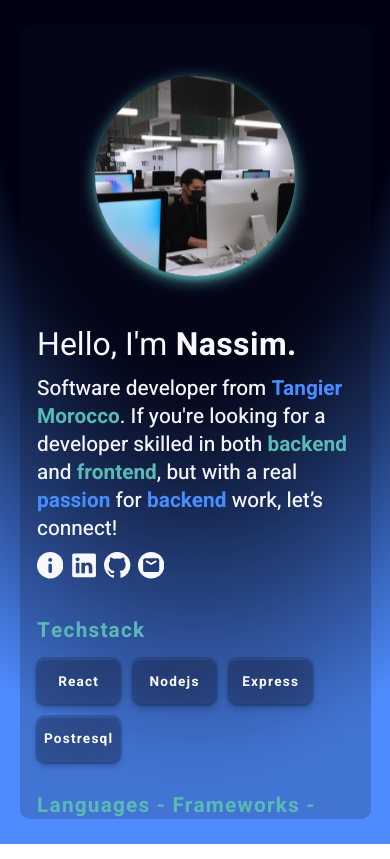
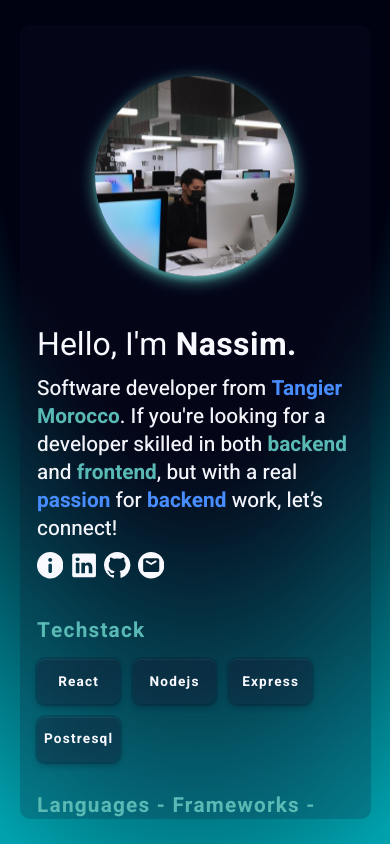
Before and after one commit to AchabNassim/portfolio, a React (Vite) app: page / in a window 390 px wide. Built offline with nearby package versions, Linux system fonts and the light colour scheme.

Commit message:
more mobile optimizations made

```diff
--- a/src/Background.jsx
+++ b/src/Background.jsx
@@ -41,11 +41,9 @@ function Background() {
         height: "100%",
         // background: "radial-gradient(90% 90% at 50% 0%, #000212 50%, #00a1ad 100%)"
       }}>
-        {window.innerWidth > 1200 && <>
           <Canvas style={{ position: "absolute", width: "100%", height: "100%" }}>
           <Stars radius={50} count={6000} factor={3.5} fade speed={2.5} />
           </Canvas>
-        </>}
       </div>
       </motion.section>
     </>
--- a/src/index.css
+++ b/src/index.css
@@ -16,7 +16,7 @@ body {
   height: 100vh;
   width: 100vw;
   overflow: hidden;
-  background-image: radial-gradient(150% 160% at 50% 0%, #000212 50%, #488eff);
+  background-image: radial-gradient(110% 110% at 50% 0%, #000212 50%, #00a1ad 100%);
 
   display: flex;
   flex-direction: column;
--- a/src/main.jsx
+++ b/src/main.jsx
@@ -6,7 +6,7 @@ import Background from './Background.jsx'
 
 createRoot(document.getElementById('root')).render(
   <StrictMode>
-    <Background />
+    {window.innerWidth > 1000 && <Background />}
     <App />
   </StrictMode>,
 )
```
